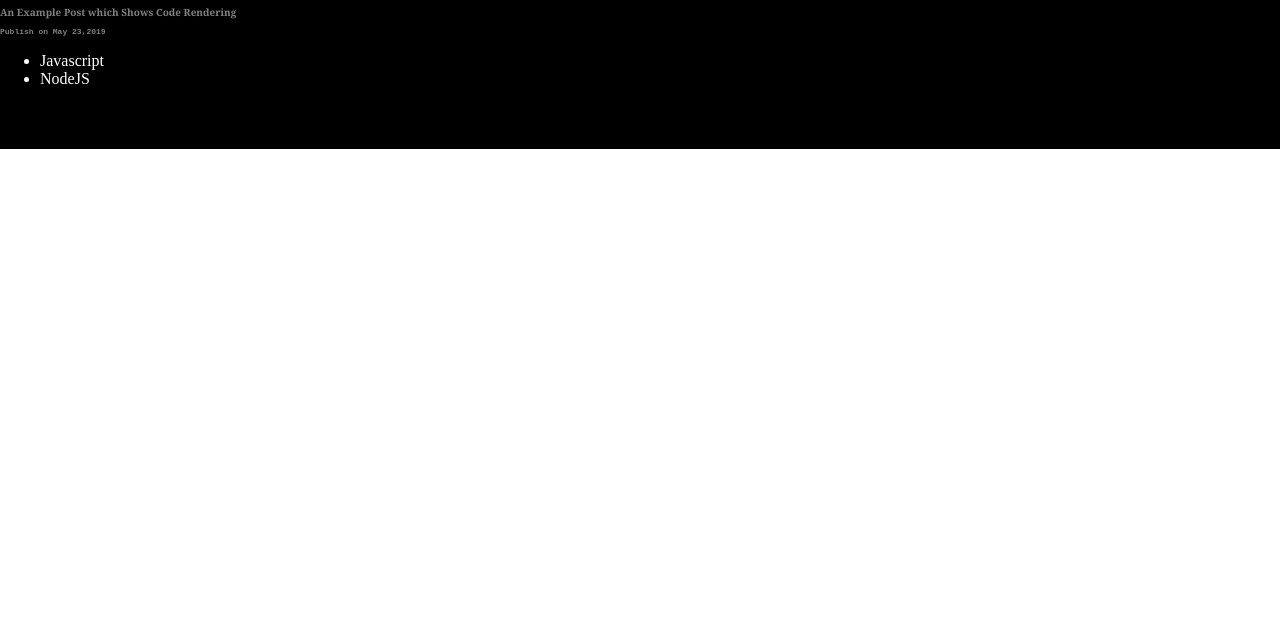
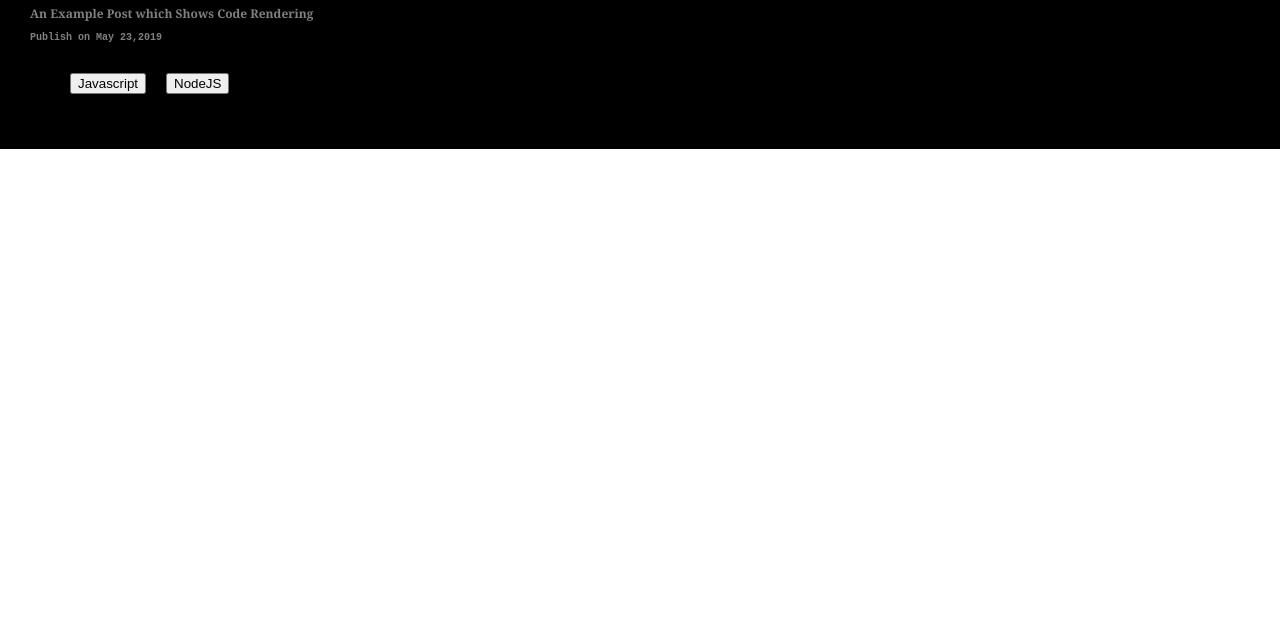
Before and after one commit to Baher2284/blog, a plain HTML site: page post.html in a window 1280 px wide. Shown: the part 171-800 px from the top of the page. Drawn offline with nearby package versions, Linux system fonts and the light colour scheme; a web font is replaced by a local one.

Commit message:
perubahan button

```diff
--- a/post.html
+++ b/post.html
@@ -11,8 +11,8 @@
         <h2>An Example Post which Shows Code Rendering</h2>
         <h3>Publish on May 23,2019</h3>
         <ul class ="box">
-            <li>Javascript</li>
-            <li>NodeJS</li>
+            <button>Javascript</button>
+            <button>NodeJS</button>
         </ul>
     </div>
 </body>
--- a/styles.css
+++ b/styles.css
@@ -44,20 +44,28 @@ h1 {
     color: white;
     font-family: Arial, Helvetica, sans-serif;
     font-size: 30px;
+    margin-left: 30px;
 }
 h2 {
     color: gray;
     font-family: Cambria, Cochin, Georgia, Times, 'Times New Roman', serif;
-    font-size: 10px;
+    font-size: 12px;
+    margin-left:30Px;
 }
 h3 {
     color: gray;
     font-family: 'Courier New', Courier, monospace;
-    font-size: 8px;
+    font-size: 10px;
+    margin-left: 30px;
 }
 .box{
-    display: grid;
+    display:grid;
+    grid-template-columns: 1fr 1fr;
     color: white;
-    width: 10px;
-    height: 5px;
+    width: 60px;
+    height: 20px;
+    margin: 20px;
 }
+button {
+    margin:10px;
+}
```
